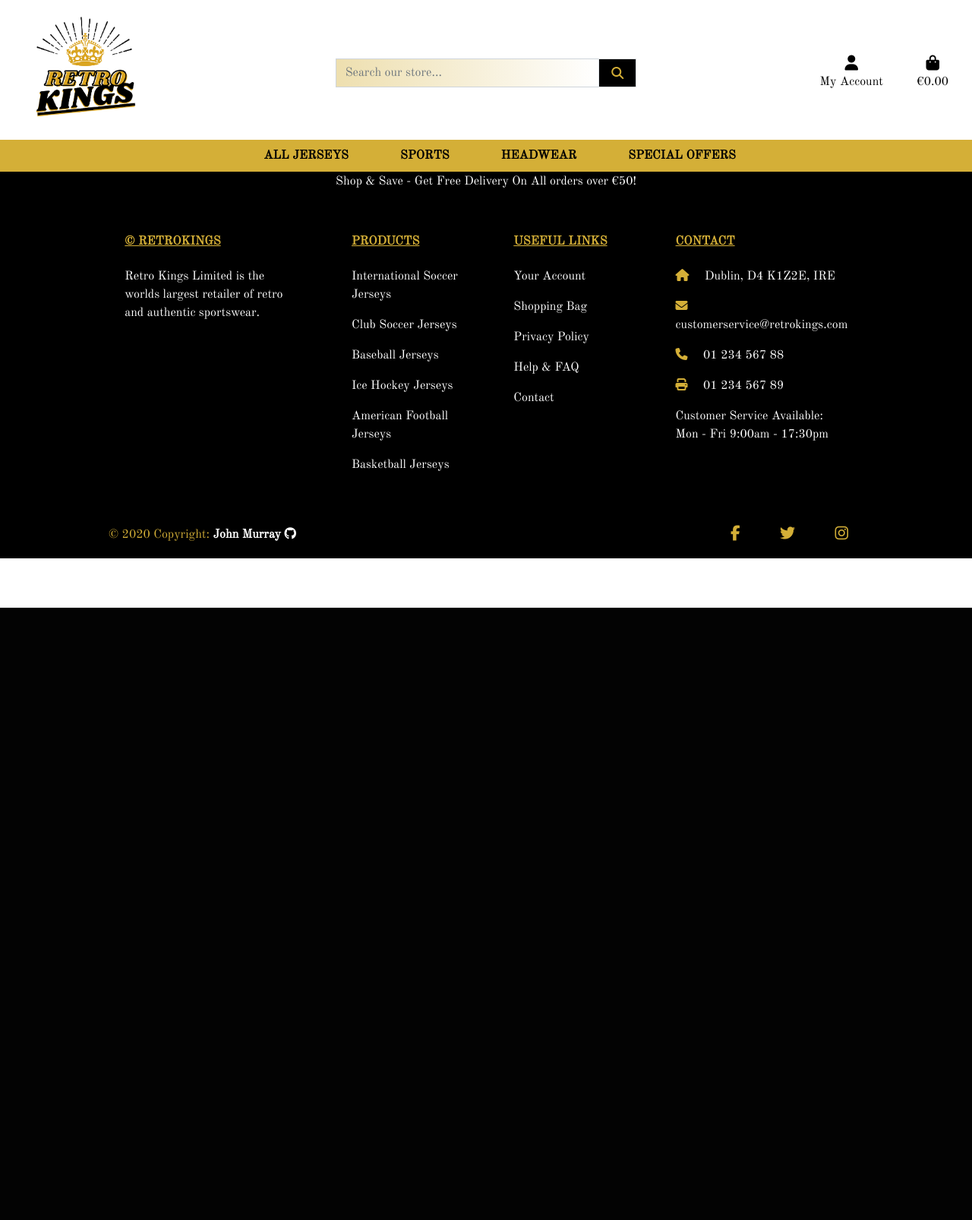
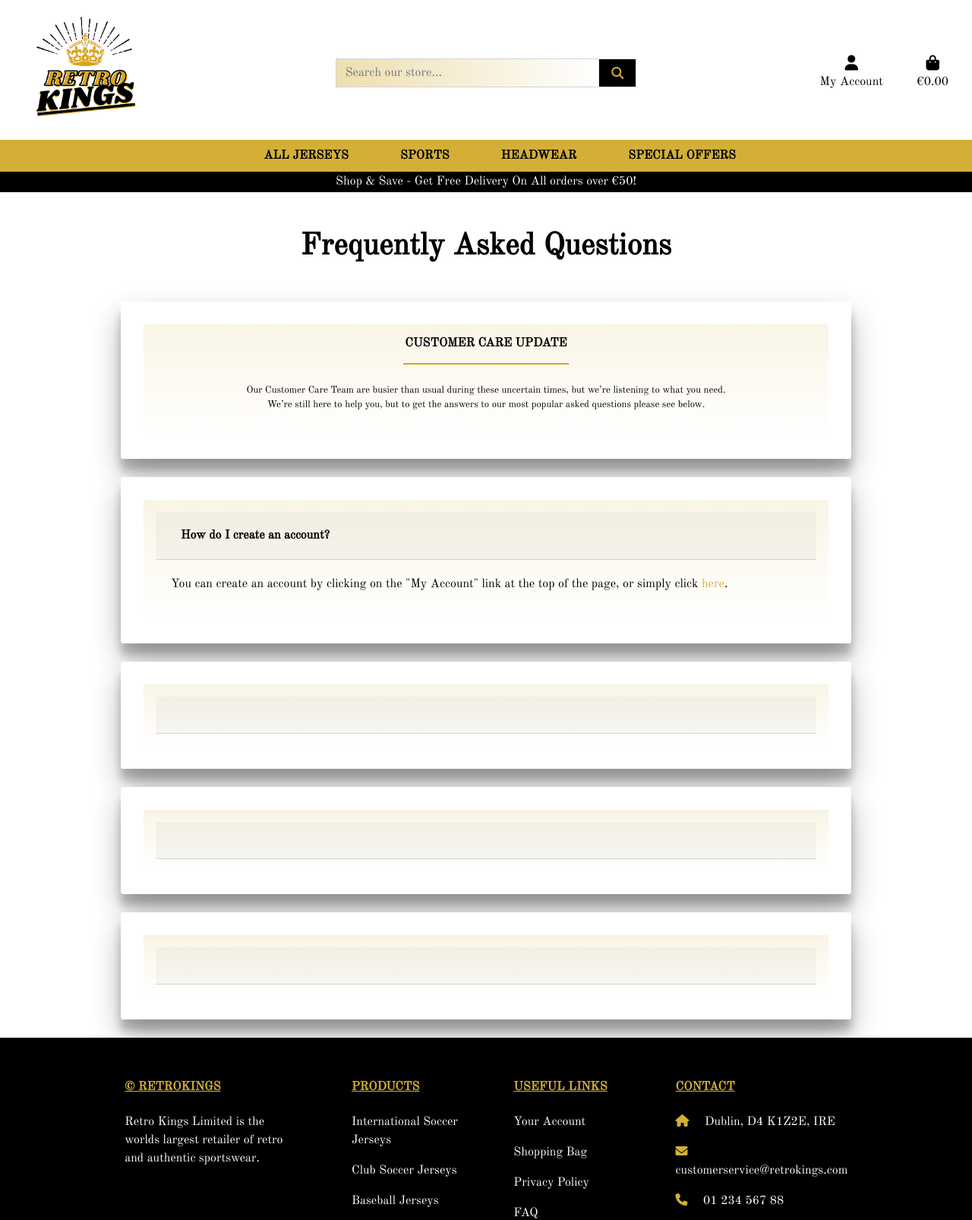
Before and after one commit to Jmurray1989/RetroKings, a Django app: page /pages/faq/ in a window 1280 px wide. Shown: the top 1606 px of the page at 76% size. Before the commit the page ends 800 px from the top, so only its background shows below. Run offline with Django 3.2, Linux system fonts and the light colour scheme; some libraries are stand-ins or nearby versions.

Commit message:
Initial template put in place for FAQ section

```diff
--- a/bag/templates/bag/bag.html
+++ b/bag/templates/bag/bag.html
@@ -72,8 +72,8 @@
                                 {% endif %}
                                 </div>
 						</div>
-                        <a class="update-link update-item float-left"><small><i class="fas fa-sync-alt"></i> Update</small></a>
-                        <a class="remove-item float-right" id="remove_{{ item.item_id }}" data-product_size="{{ item.size }}"><small><i class="far fa-trash-alt"></i> Remove</small></a>
+                        <button class="btn update-item update-link float-left"><small><i class="fas fa-sync-alt"></i> Update</small></button>
+                        <button class="btn remove-item float-right" id="remove_{{ item.item_id }}" data-product_size="{{ item.size }}"><small><i class="far fa-trash-alt"></i> Remove</small></button>
 					</form>
 				</div>
 		    </div>
--- a/bag/templates/bag/includes/update_remove.html
+++ b/bag/templates/bag/includes/update_remove.html
@@ -1,4 +1,4 @@
-<script type="text/javascript">
+<script>
   // Update quantity on click
   $(".update-link").click(function (e) {
     var form = $(this).prev(".update-form");
--- a/pages/templates/faq.html
+++ b/pages/templates/faq.html
@@ -4,7 +4,76 @@
 {% block title %} Help & FAQ {% endblock %}
 
 {% block content %}
+<div class="overlay"></div>
+<div class="container">
+    <div class="row">
+        <div class="col-12 mt-5">
+            <h1 class="font-weight-bold text-center mb-5">Frequently Asked Questions</h1>
+            <div class="card">
+            <h6 class="font-weight-bold text-center">CUSTOMER CARE UPDATE<hr class="hr-hero-font"></h6>
+            <small><p class="text-center">Our Customer Care Team are busier than usual during these uncertain times, but we’re listening to what you need.<br>
+               We’re still here to help you, but to get the answers to our most popular asked questions please see below.</p></small>
+            </div>
+            <div id="accordion">
+                <div class="card mb-4 mt-4">
+                    <div class="card-header" id="headerOne">
+                    <h5 class="mb-0">
+                        <button class="btn btn-link text-black font-weight-bold" data-toggle="collapse" data-target="#collapseOne" aria-expanded="true" aria-controls="collapseOne">
+                        How do I create an account?
+                        </button>
+                    </h5>
+                    </div>
+                    <div id="collapseOne" class="collapse show" aria-labelledby="headerOne" data-parent="#accordion">
+                    <div class="card-body">
+                        You can create an account by clicking on the "My Account" link at the top of the page, or simply click <a class="text-dark" href="{% url 'account_signup' %}">here</a>.
+                     </div>
+                    </div>
+                </div>
+                <div class="card mb-4 mt-4">
+                    <div class="card-header" id="headerTwo">
+                        <h5 class="mb-0">
+                            <button class="btn btn-link collapsed" data-toggle="collapse" data-target="#collapseTwo" aria-expanded="false"  aria-controls="collapseTwo">
 
+                            </button>
+                        </h5>
+                    </div>
+                    <div id="collapseTwo" class="collapse" aria-labelledby="headerTwo" data-parent="#accordion">
+                        <div class="card-body">
 
+                        </div>
+                    </div>
+                </div>
+                <div class="card mb-4 mt-4">
+                    <div class="card-header" id="headerThree">
+                        <h5 class="mb-0">
+                        <button class="btn btn-link collapsed" data-toggle="collapse" data-target="#collapseThree" aria-expanded="false" aria-controls="collapseThree">
+
+                        </button>
+                        </h5>
+                    </div>
+                    <div id="collapseThree" class="collapse" aria-labelledby="headerThree" data-parent="#accordion">
+                        <div class="card-body">
+
+                        </div>
+                    </div>
+                </div>
+                <div class="card mb-4 mt-4">
+                    <div class="card-header" id="headerFour">
+                        <h5 class="mb-0">
+                            <button class="btn btn-link collapsed" data-toggle="collapse" data-target="#collapseFour" aria-expanded="false" aria-controls="collapseThree">
+
+                            </button>
+                        </h5>
+                    </div>
+                    <div id="collapseFour" class="collapse" aria-labelledby="headerFour" data-parent="#accordion">
+                        <div class="card-body">
+
+                        </div>
+                    </div>
+                </div>
+            </div>
+        </div>
+    </div>
+</div>
 
 {% endblock %}
--- a/static/css/styles.css
+++ b/static/css/styles.css
@@ -342,8 +342,8 @@ body {
     background-color: #e7e7e7;
 }
 
-a.update-item,
-a.remove-item:hover {
+.update-item,
+.remove-item:hover {
     color: #D4AF37;
 }
 
--- a/templates/partials/footer.html
+++ b/templates/partials/footer.html
@@ -75,7 +75,7 @@
           <a href="{% url 'privacy_policy' %}" class="footer-link">Privacy Policy</a>
         </p>
         <p>
-          <a href="{% url 'faq' %}" class="footer-link">Help & FAQ</a>
+          <a href="{% url 'faq' %}" class="footer-link">FAQ</a>
         </p>
         <p>
           <a href="#!" class="footer-link">Contact</a>
```
